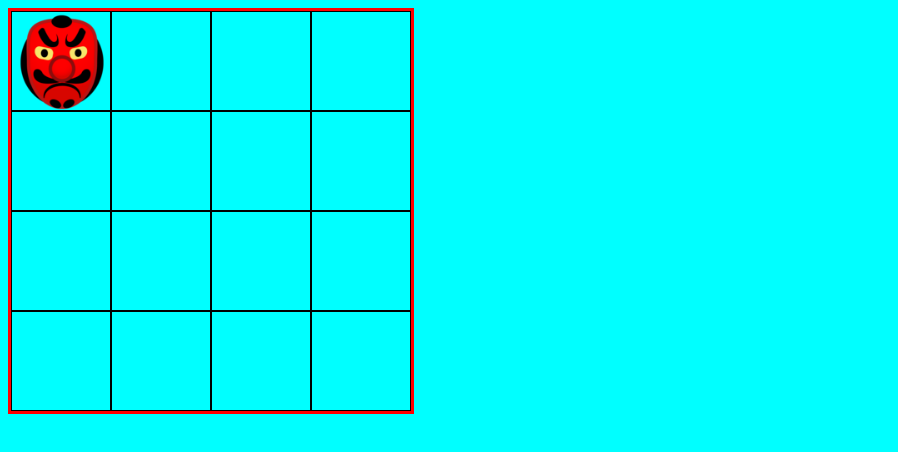
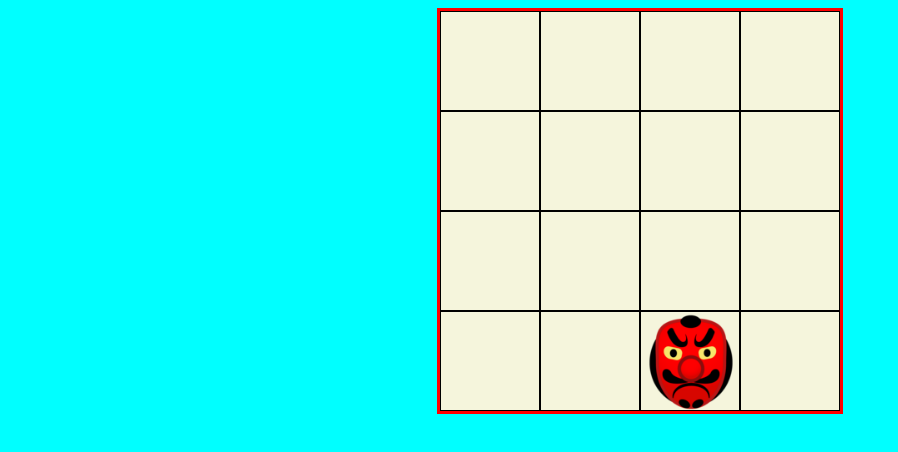
Before and after one commit to MaXx111/dom-dz, a website built with webpack: page src/index.html in a window 1280 px wide. Shown: the whole page, without its empty margins (0-898 px from the left). Built offline with nearby package versions, Linux system fonts and the light colour scheme.

Commit message:
fix for lint

```diff
--- a/src/css/style.css
+++ b/src/css/style.css
@@ -3,10 +3,11 @@ body{
 }
 
 .table {
+    width: 400px;
+    margin: auto;
     border: 3px solid red;
     display: flex;
     flex-wrap: wrap;
-    width: 400px;
 }
 
 .square {
@@ -14,6 +15,7 @@ body{
     height: 100px;
     width: 100px;
     box-sizing: border-box;
+    background-color: beige;
 }
 
 .goblin {
--- a/src/js/app.js
+++ b/src/js/app.js
@@ -1,10 +1,9 @@
-const item = document.querySelector('.square');
-const table = document.querySelector('.table');
+const items = document.querySelectorAll('.square');
 
-const img = document.createElement('img')
-
+const img = document.createElement('img');
+const random = Math.floor(Math.random() * (items.length - 1));
 img.src = './image/goblin.png';
 img.classList.add('goblin');
-item.insertBefore(img, null);
+items[random].insertBefore(img, null);
 
-//<img class="goblin" src="./image/goblin.png" alt="">
+// <img class="goblin" src="./image/goblin.png" alt="">
```
